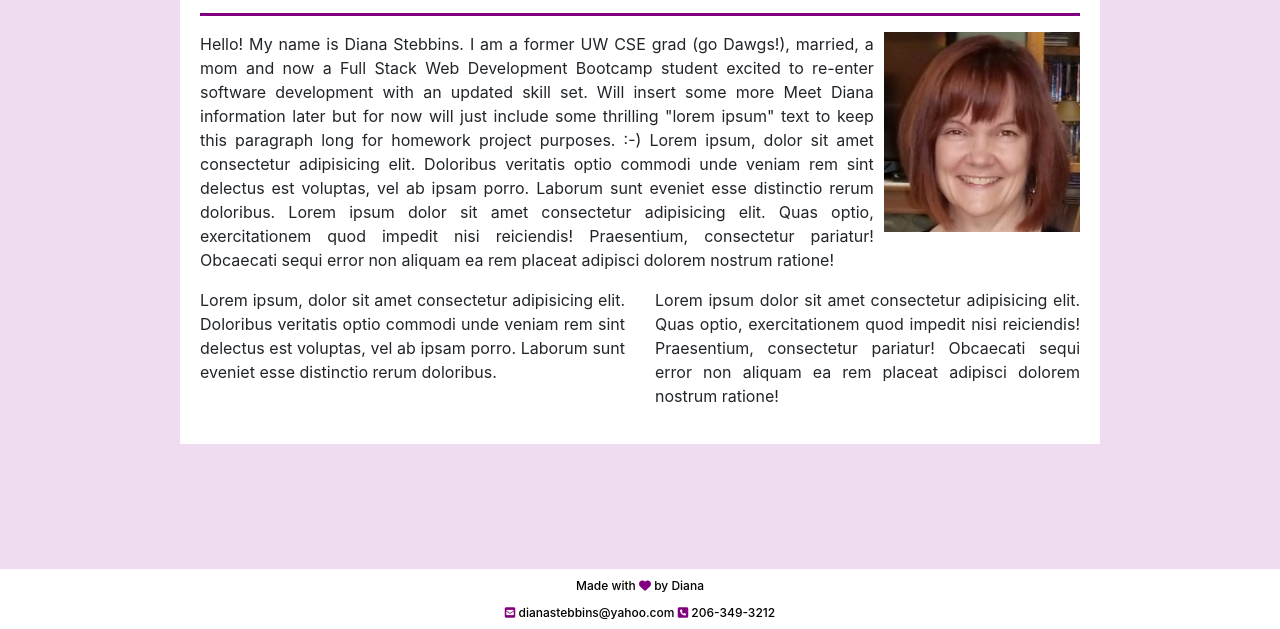
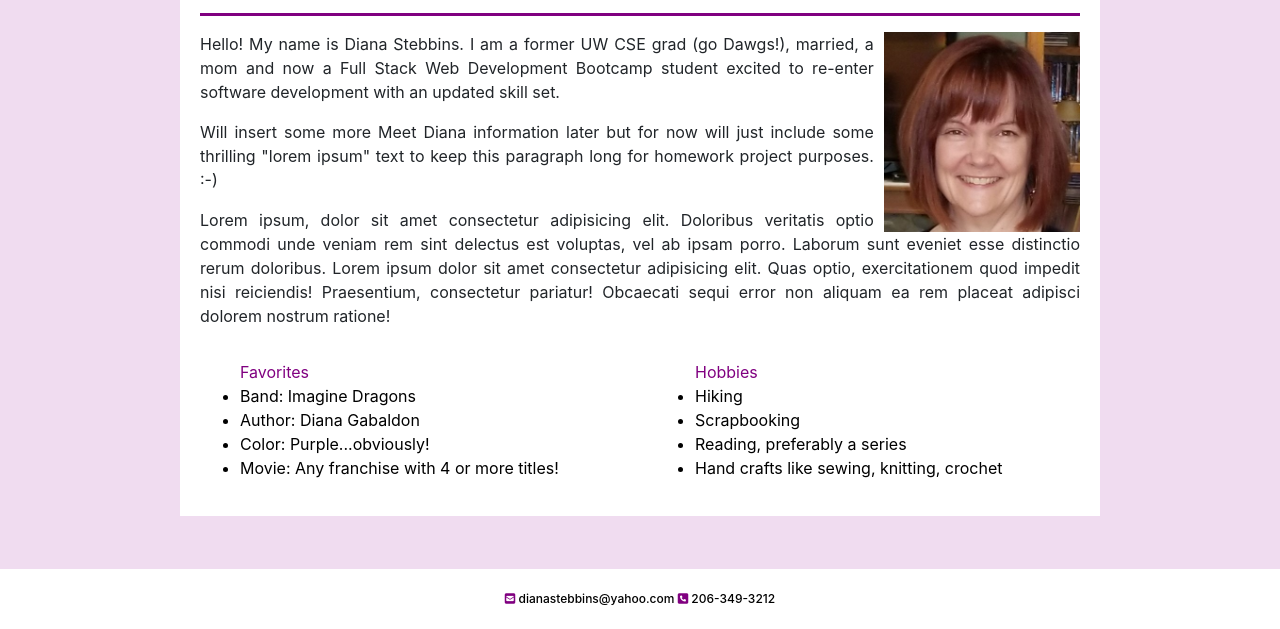
Before and after one commit to dianastebbins/homework2-responsivenessPortfolio, a plain HTML site: page index.html in a window 1280 px wide. Shown: the part 171-800 px from the top of the page. Drawn offline with nearby package versions, Linux system fonts and the light colour scheme.

Commit message:
some About Me content, last links, updated resume

```diff
--- a/css/style.css
+++ b/css/style.css
@@ -20,12 +20,22 @@ h1 {
 
 h4 {
     font-size: 12px;
-    margin-top: 5px;
+    margin-top: 18px;
     padding-top: 5px;
 }
 
 hr.purple {
     border-top: 3px solid purple;
+}
+
+ul {
+    color: purple;
+    font-style: bold;
+    text-decoration-style: bold;
+}
+
+li {
+    color: black;
 }
 
 .card,
--- a/index.html
+++ b/index.html
@@ -16,6 +16,7 @@
 </head>
 
 <body>
+    <!-- TODO: make navbar and footer live in just one place and get pulled into individual pages -->
     <!-- navBar -->
     <nav class="navbar navbar-expand-sm d-flex justify-content-center">
         <a class="navbar-brand" href="#">Diana Layne Stebbins</a>
@@ -56,9 +57,15 @@
                             <p style="text-align: justify">
                                 Hello! My name is Diana Stebbins. I am a former UW CSE grad (go Dawgs!), married, a mom and now
                                 a Full Stack Web Development Bootcamp
-                                student excited to re-enter software development with an updated skill set. Will insert some
+                                student excited to re-enter software development with an updated skill set.
+                            </p>
+                            <p style="text-align: justify">
+                                Will insert some
                                 more Meet Diana information later but for now will just include some thrilling "lorem ipsum"
-                                text to keep this paragraph long for homework project purposes. :-) Lorem ipsum, dolor sit amet
+                                text to keep this paragraph long for homework project purposes. :-)
+                            </p>
+                            <p style="text-align: justify">
+                                Lorem ipsum, dolor sit amet
                                 consectetur adipisicing elit. Doloribus veritatis optio commodi unde veniam rem sint
                                 delectus est voluptas, vel ab ipsam porro. Laborum sunt eveniet esse distinctio rerum doloribus.
                                 Lorem ipsum dolor sit amet consectetur adipisicing elit. Quas optio, exercitationem quod impedit
@@ -69,17 +76,23 @@
                     </div>
                     <div class="row">
                         <div class="col-sm-6">
-                                <p style="text-align: justify">
-                                Lorem ipsum, dolor sit amet consectetur adipisicing elit. Doloribus veritatis optio commodi unde
-                                veniam rem sint delectus est voluptas, vel ab ipsam porro. Laborum sunt eveniet esse distinctio
-                                rerum doloribus.
+                            <p>
+                                <ul>Favorites
+                                    <li>Band: Imagine Dragons</li>
+                                    <li>Author: Diana Gabaldon</li>
+                                    <li>Color: Purple...obviously!</li>
+                                    <li>Movie: Any franchise with 4 or more titles!</li>
+                                </ul>
                             </p>
                         </div>
                         <div class="col-sm-6">
-                                <p style="text-align: justify">
-                                Lorem ipsum dolor sit amet consectetur adipisicing elit. Quas optio,
-                                exercitationem quod impedit nisi reiciendis! Praesentium, consectetur pariatur! Obcaecati sequi
-                                error non aliquam ea rem placeat adipisci dolorem nostrum ratione!
+                            <p>
+                                <ul>Hobbies
+                                    <li>Hiking</li>
+                                    <li>Scrapbooking</li>
+                                    <li>Reading, preferably a series</li>
+                                    <li>Hand crafts like sewing, knitting, crochet</li>
+                                </ul>
                             </p>
                         </div>
                     </div>
@@ -90,7 +103,7 @@
     </div>
 
     <footer>
-        <h4>Made with <span class="fas fa-heart"></span> by Diana</h4>
+        <!-- <h4>Made with <span class="fas fa-heart"></span> by Diana</h4> -->
         <h4>
             <i class="fas fa-envelope-square"></i> dianastebbins@yahoo.com
             <i class="fas fa-phone-square"></i> 206-349-3212
```
Also changed, not shown: contact.html (+1 -1 lines), portfolio.html (+1 -1 lines), 1 other file.
